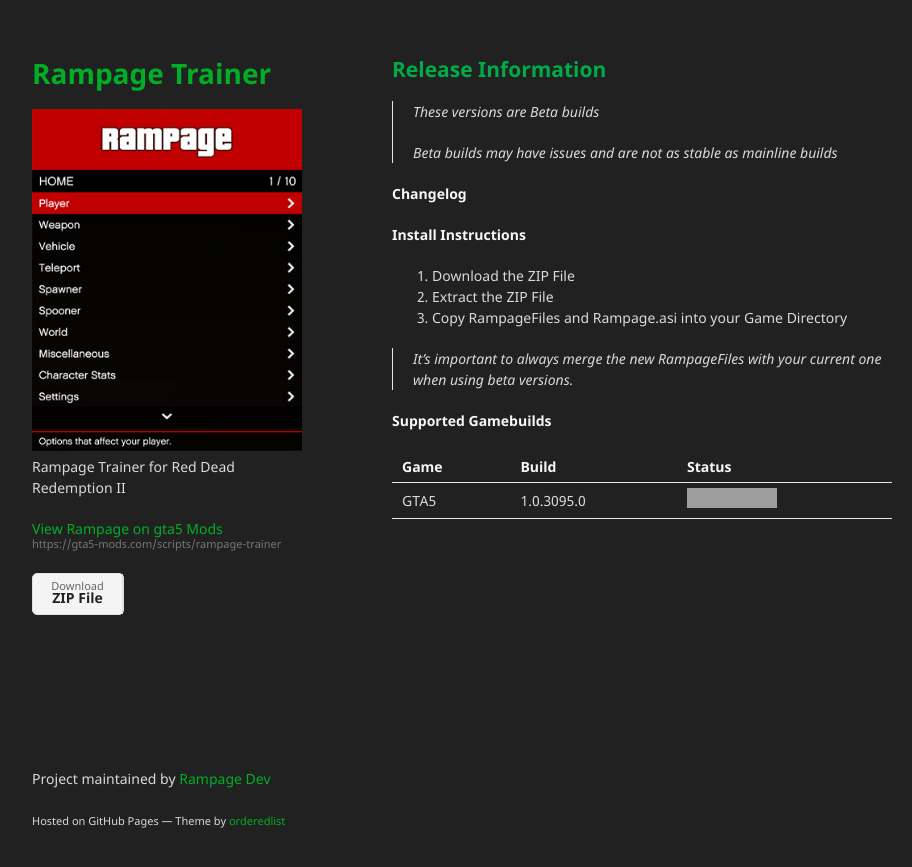
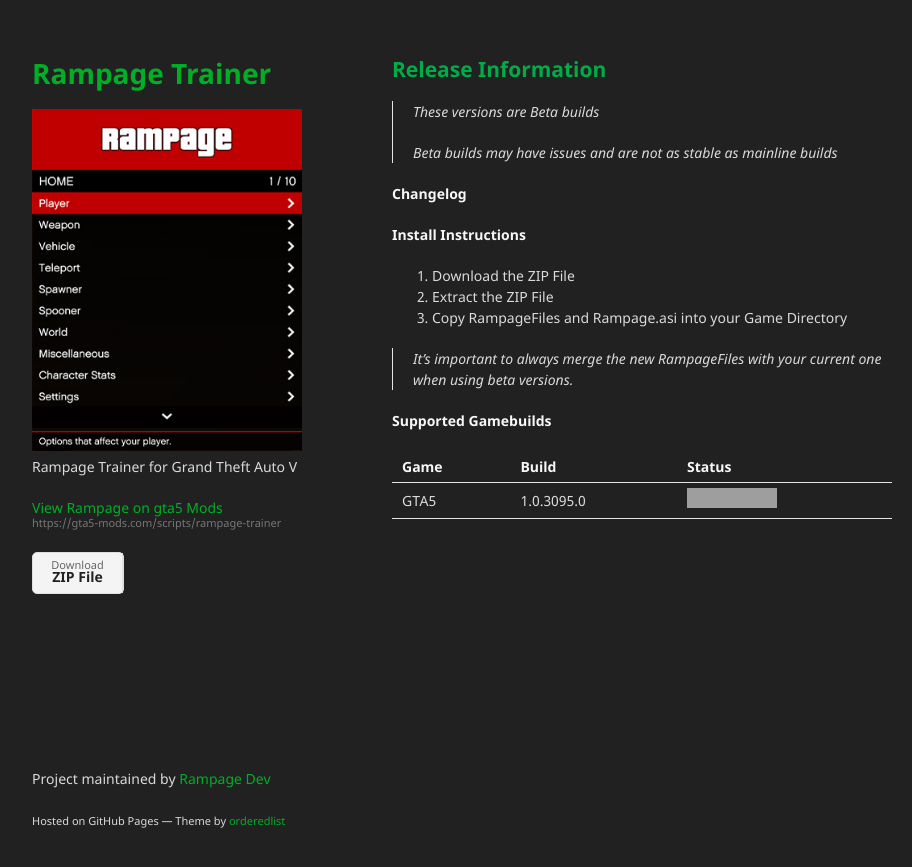
Before and after one commit to rampage-trainer/gta5beta, a Jekyll site: the page built from index.md, in a window 1280 px wide. Shown: the top 867 px of the page, without its empty margins (178-1090 px from the left). Built offline with Jekyll 4.4.1, drawn with Linux system fonts in a browser that asks for light colours; our own code applies the rules of GitHub Pages for plain Markdown files; grey boxes are pictures that could not be loaded.

Commit message:
Update _config.yml

```diff
--- a/_config.yml
+++ b/_config.yml
@@ -1,6 +1,6 @@
 title: Rampage Trainer
 logo: /assets/img/logo.png
-description: Rampage Trainer for Red Dead Redemption II
+description: Rampage Trainer for Grand Theft Auto V
 show_downloads: true
 google_analytics:
 theme: jekyll-theme-minimal
```
